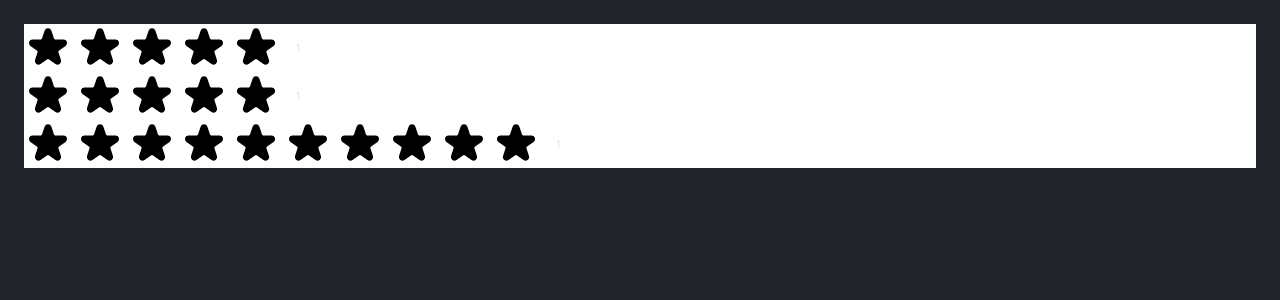
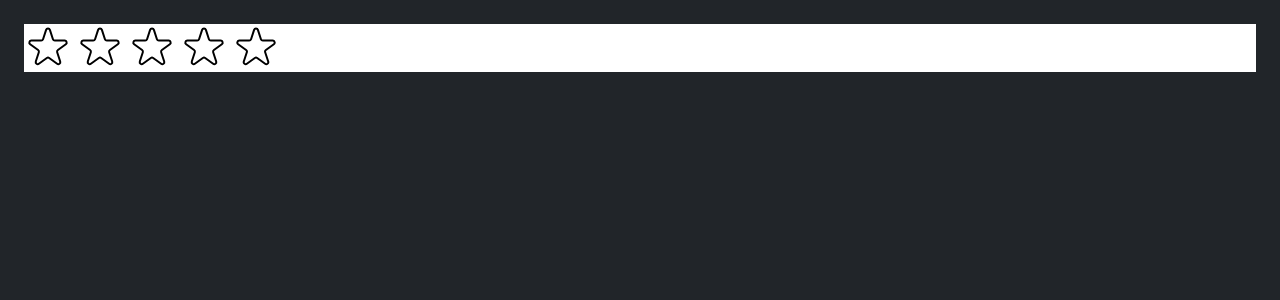
Before and after one commit to suryasv0729/IMDb, a React (Create React App) app: page / in a window 1280 px wide. Shown: the top 300 px of the page. Built offline with nearby package versions, Linux system fonts and the light colour scheme.

Commit message:
start rating feature update

```diff
--- a/src/StarRating.js
+++ b/src/StarRating.js
@@ -22,7 +22,7 @@
 };
 
 const StarRating = ({ maxRating = 5 }) => {
-  const [rating, setRating] = useState(1);
+  const [rating, setRating] = useState(0);
   function handleStarClick(rating) {
     setRating(rating);
   }
@@ -30,8 +30,8 @@
     <div style={containerStyle}>
       <div style={starContainerStyle}>
         {Array.from({ length: maxRating }, (_, i) => (
-          <span style={starStyle}>
-            <Star key={i} onRate={() => handleStarClick(i + 1)} />
+          <span style={starStyle} onClick={() => handleStarClick(i + 1)}>
+            <Star key={i} full={rating >= i + 1} />
           </span>
         ))}
       </div>
@@ -40,8 +40,10 @@
   );
 };
 
-function Star() {
+function Star({ full }) {
   return (
+    <>
+      {full ? (
         <svg
           xmlns="http://www.w3.org/2000/svg"
           viewBox="0 0 20 20"
@@ -50,6 +52,22 @@
         >
           <path d="M9.049 2.927c.3-.921 1.603-.921 1.902 0l1.07 3.292a1 1 0 00.95.69h3.462c.969 0 1.371 1.24.588 1.81l-2.8 2.034a1 1 0 00-.364 1.118l1.07 3.292c.3.921-.755 1.688-1.54 1.118l-2.8-2.034a1 1 0 00-1.175 0l-2.8 2.034c-.784.57-1.838-.197-1.539-1.118l1.07-3.292a1 1 0 00-.364-1.118L2.98 8.72c-.783-.57-.38-1.81.588-1.81h3.461a1 1 0 00.951-.69l1.07-3.292z" />
         </svg>
+      ) : (
+        <svg
+          xmlns="http://www.w3.org/2000/svg"
+          fill="none"
+          viewBox="0 0 24 24"
+          stroke="#000"
+        >
+          <path
+            strokeLinecap="round"
+            strokeLinejoin="round"
+            strokeWidth="{2}"
+            d="M11.049 2.927c.3-.921 1.603-.921 1.902 0l1.519 4.674a1 1 0 00.95.69h4.915c.969 0 1.371 1.24.588 1.81l-3.976 2.888a1 1 0 00-.363 1.118l1.518 4.674c.3.922-.755 1.688-1.538 1.118l-3.976-2.888a1 1 0 00-1.176 0l-3.976 2.888c-.783.57-1.838-.197-1.538-1.118l1.518-4.674a1 1 0 00-.363-1.118l-3.976-2.888c-.784-.57-.38-1.81.588-1.81h4.914a1 1 0 00.951-.69l1.519-4.674z"
+          />
+        </svg>
+      )}
+    </>
   );
 }
 
--- a/src/index.js
+++ b/src/index.js
@@ -9,7 +9,5 @@
   <React.StrictMode>
     {/* <App /> */}
     <StarRating maxRating={5} />
-    <StarRating />
-    <StarRating maxRating={10} />
   </React.StrictMode>
 );
```
Lines whose indentation alone changed are shown as unchanged.
